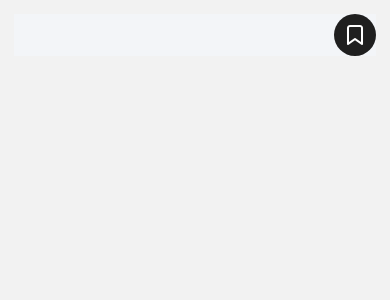
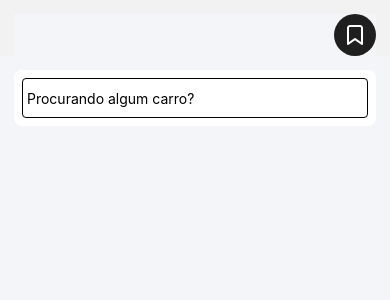
Before and after one commit to luanargolodev/webcarros, a React Native app in the folder app/: screen /Home in a window 390 px wide. Shown: the top 300 px of the page. Built offline with nearby package versions, Linux system fonts and the light colour scheme; grey boxes are pictures that could not be loaded.

Commit message:
feat: Input

```diff
--- /dev/null
+++ b/app/src/components/Input/index.tsx
@@ -0,0 +1,25 @@
+import { StyleSheet, TextInput, TextInputProps } from "react-native";
+
+interface Props extends TextInputProps {}
+
+export function Input({ ...rest }: Props) {
+  return (
+    <TextInput
+      {...rest}
+      style={styles.input}
+    />
+  );
+}
+
+const styles = StyleSheet.create({
+  input: {
+    backgroundColor: "transparent",
+    borderWidth: 1,
+    height: 40,
+    paddingTop: 6,
+    paddingBottom: 6,
+    paddingLeft: 4,
+    paddingRight: 4,
+    borderRadius: 4,
+  }
+})
--- a/app/src/screens/Home/index.tsx
+++ b/app/src/screens/Home/index.tsx
@@ -1,16 +1,41 @@
 import { View, StyleSheet } from "react-native";
 import { Header } from "../../components/Header";
+import { Input } from "../../components/Input";
+import { useState } from "react";
 
 export function Home() {
+  const [search, setSearch] = useState("");
+
   return (
-    <View>
+    <>
       <Header />
-    </View>
+
+      <View style={styles.container}>
+        <View style={styles.inputArea}>
+          <Input
+            placeholder="Procurando algum carro?"
+            value={search}
+            onChangeText={(text) => setSearch(text)}
+          />
+        </View>
+      </View>
+    </>
   )
 }
 
 const styles = StyleSheet.create({
   container: {
-
+    backgroundColor: "#F3F5F8",
+    flex: 1,
+    paddingLeft: 14,
+    paddingRight: 14,
+    alignItems: "center",
   },
+  inputArea: {
+    width: "100%",
+    marginTop: 14,
+    padding: 8,
+    backgroundColor: "#FFFFFF",
+    borderRadius: 8,
+  }
 })
```
